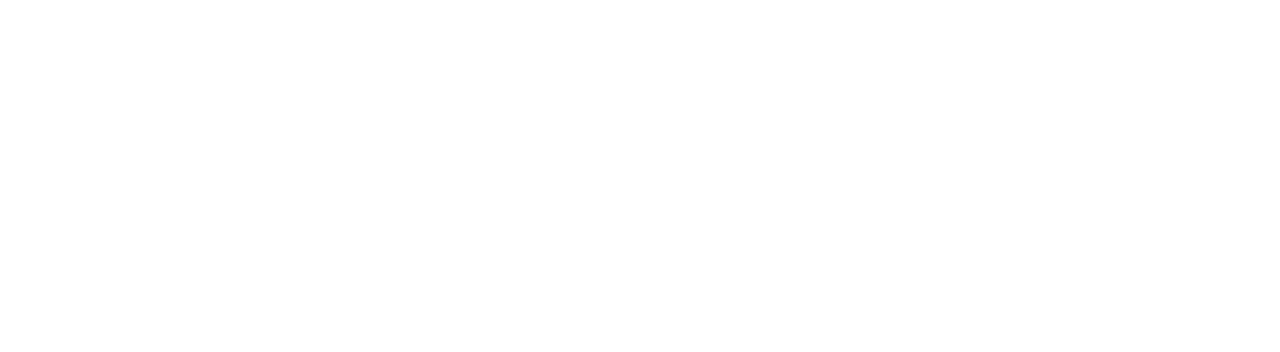
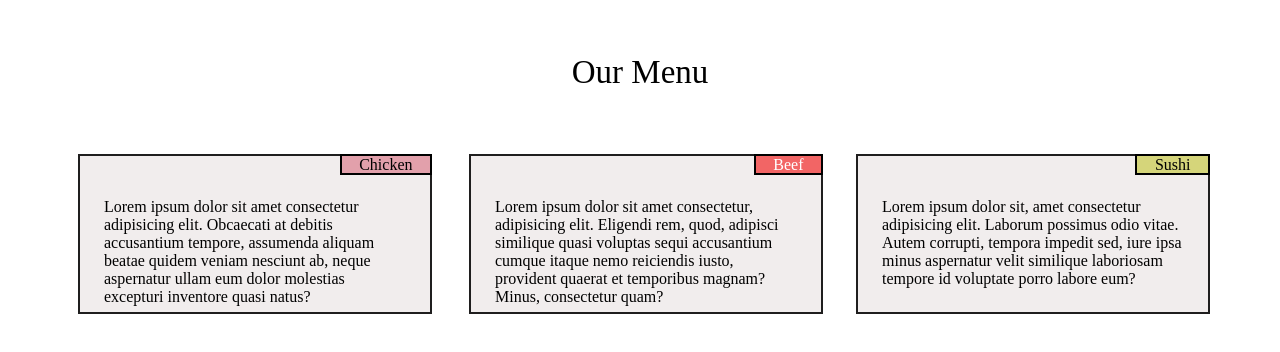
Before and after one commit to RiddhiDeogade/module_2, a plain HTML site: page index.html in a window 1280 px wide. Drawn offline with Linux system fonts and the light colour scheme.

Commit message:
Add files via upload

```diff
--- a/index.html
+++ b/index.html
@@ -1,12 +1,37 @@
 <!DOCTYPE html>
 <html lang="en">
+
 <head>
     <meta charset="UTF-8">
-    <meta http-equiv="X-UA-Compatible" content="IE=edge">
     <meta name="viewport" content="width=device-width, initial-scale=1.0">
     <title>Document</title>
+    <link rel="Stylesheet" href="style.css">
 </head>
+
 <body>
+    <header>
+        Our Menu
+    </header>
+
+    <div class="a">
+        <h>Chicken</h>
+        <p>Lorem ipsum dolor sit amet consectetur adipisicing elit. Obcaecati at debitis accusantium tempore, assumenda
+            aliquam beatae quidem veniam nesciunt ab, neque aspernatur ullam eum dolor molestias excepturi inventore
+            quasi natus?</p>
+</div>
+<div class="b">
+        <h>Beef</h>
+        <p>
+            Lorem ipsum dolor sit amet consectetur, adipisicing elit. Eligendi rem, quod, adipisci similique quasi
+            voluptas sequi accusantium cumque itaque nemo reiciendis iusto, provident quaerat et temporibus magnam?
+            Minus, consectetur quam?</p>
+    </div><div class="c">
+        <h>Sushi</h>
+        <p> Lorem ipsum dolor sit, amet consectetur adipisicing elit. Laborum possimus odio vitae. Autem corrupti,
+            tempora impedit sed, iure ipsa minus aspernatur velit similique laboriosam tempore id voluptate porro labore
+            eum?</p>
+    </div>
 
 </body>
+
 </html>
--- /dev/null
+++ b/style.css
@@ -0,0 +1,72 @@
+div{
+    margin: 33px 3px 0px 30px;
+    border: 2px solid rgb(31, 30, 30);
+    height: 156px;
+    width: 350px;
+    text-align: right;
+    display: inline-table;
+    background-color: rgb(241, 237, 237);
+    /* width: 39%; */
+
+}
+header{
+    font-size: 33px;
+    text-align: center;
+    margin: 30px;
+    padding: 0px;
+}
+
+.a>h{
+    background-color: rgb(226, 160, 171);
+    padding-left:5%;
+    padding-right: 5%;
+    margin: -2px;
+    border: 2px solid black;
+}
+
+
+.b>h{
+
+    background-color:rgb(242, 101, 101);
+    padding-left:5%;
+    color: white;
+    padding-right: 5%;
+    margin: -2px;
+    border: 2px solid black;
+}
+
+
+.c>h{
+    background-color:rgb(213, 213, 122);
+    padding-left:5%;
+    padding-right: 5%;
+    margin: -2px;
+    border: 2px solid black;
+}
+p{
+    text-align:left;
+}
+
+*{
+    margin: 3vh 3vh 0vh 3vh;
+}
+
+
+@media only screen and (min-width:768px)and (max-width:991px) {
+.a .b{
+ width:350px;
+ margin-left:10px;
+ margin-right: 10px;
+}
+.c{
+    width: 90%;
+    margin: 2vh 2vh 0vh 2vh;
+}
+}
+
+@media only screen and (max-width:767px) {
+    div{
+    width: 90%;
+    margin: 1% 2% 0% 2%;
+}
+}
```
